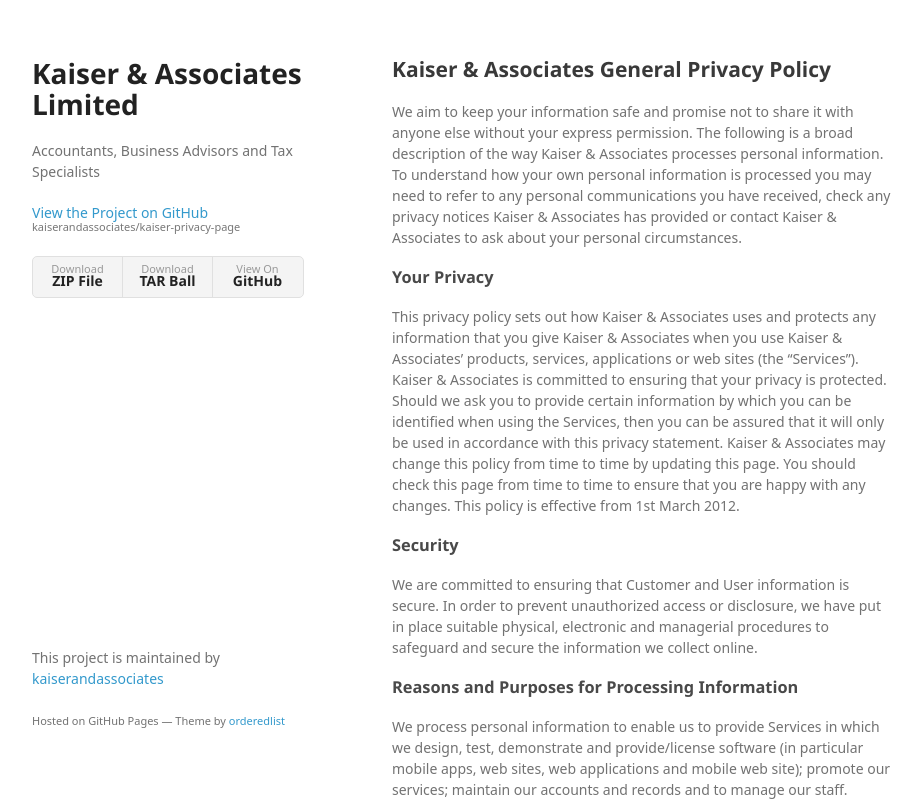
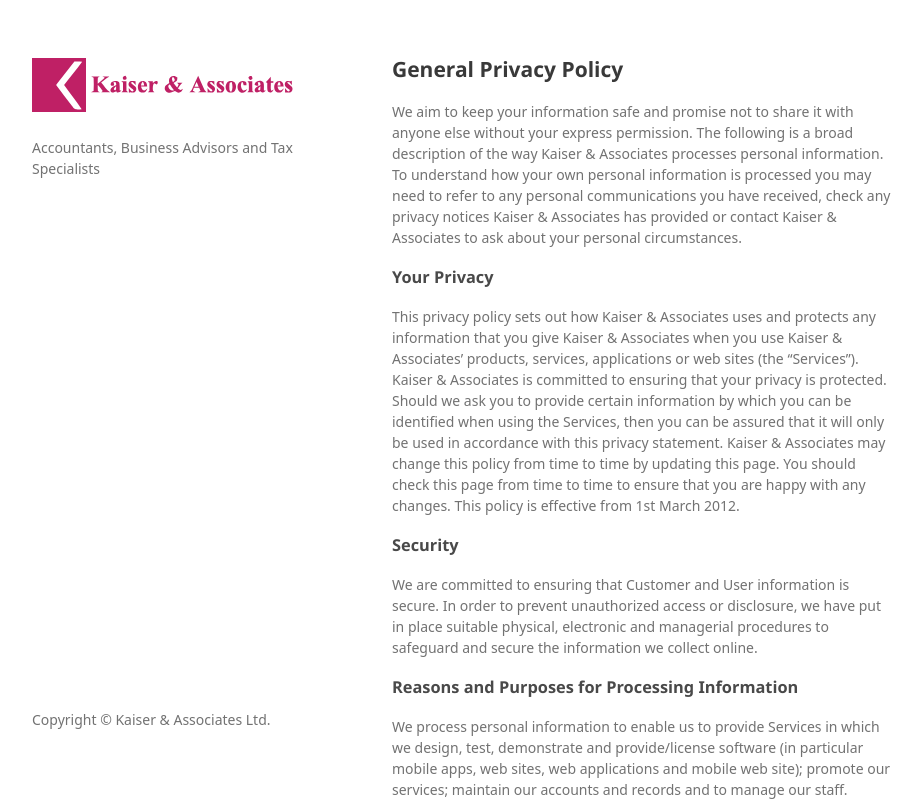
Before and after one commit to kaiserandassociates/kaiser-privacy-page, a plain HTML site: page index.html in a window 1280 px wide. Shown: the top 803 px of the page, without its empty margins (178-1099 px from the left). Drawn offline with Linux system fonts and the light colour scheme; a web font is replaced by a local one.

Commit message:
updated privacy page

```diff
--- a/index.html
+++ b/index.html
@@ -15,21 +15,15 @@
   <body>
     <div class="wrapper">
       <header>
-        <h1>Kaiser &amp; Associates Limited</h1>
+        <h1>
+          <img src="images/logo.svg" />
+        </h1>
         <p>Accountants, Business Advisors and Tax Specialists</p>
 
-        <p class="view"><a href="https://github.com/kaiserandassociates/kaiser-privacy-page">View the Project on GitHub <small>kaiserandassociates/kaiser-privacy-page</small></a></p>
-
-
-        <ul>
-          <li><a href="https://github.com/kaiserandassociates/kaiser-privacy-page/zipball/master">Download <strong>ZIP File</strong></a></li>
-          <li><a href="https://github.com/kaiserandassociates/kaiser-privacy-page/tarball/master">Download <strong>TAR Ball</strong></a></li>
-          <li><a href="https://github.com/kaiserandassociates/kaiser-privacy-page">View On <strong>GitHub</strong></a></li>
-        </ul>
       </header>
       <section>
         <h2>
-<a id="kaiser--associates-general-privacy-policy" class="anchor" href="#kaiser--associates-general-privacy-policy" aria-hidden="true"><span aria-hidden="true" class="octicon octicon-link"></span></a>Kaiser &amp; Associates General Privacy Policy</h2>
+<a id="kaiser--associates-general-privacy-policy" class="anchor" href="#kaiser--associates-general-privacy-policy" aria-hidden="true"><span aria-hidden="true" class="octicon octicon-link"></span></a>General Privacy Policy</h2>
 
 <p>We aim to keep your information safe and promise not to share it with anyone else without your express permission. The following is a broad description of the way Kaiser &amp; Associates processes personal information. To understand how your own personal information is processed you may need to refer to any personal communications you have received, check any privacy notices Kaiser &amp; Associates has provided or contact Kaiser &amp; Associates to ask about your personal circumstances.</p>
 
@@ -119,8 +113,7 @@
 <p>It may sometimes be necessary to transfer personal information overseas. When this is needed information is only shared within the European Economic Area (EEA). Any transfers made will be in full compliance with all aspects of the data protection act. Copyright in this copy is owned by the Information Commissioner. Data Controllers may take copies of their own register entries. Apart from that no part of it may be copied unless allowed under the Copyright Designs and Patent Act 1988.</p>
       </section>
       <footer>
-        <p>This project is maintained by <a href="https://github.com/kaiserandassociates">kaiserandassociates</a></p>
-        <p><small>Hosted on GitHub Pages &mdash; Theme by <a href="https://github.com/orderedlist">orderedlist</a></small></p>
+        <p>Copyright &copy; Kaiser &amp; Associates Ltd.</p>
       </footer>
     </div>
     <script src="javascripts/scale.fix.js"></script>
```
Also changed, not shown: images/logo.svg (added).
